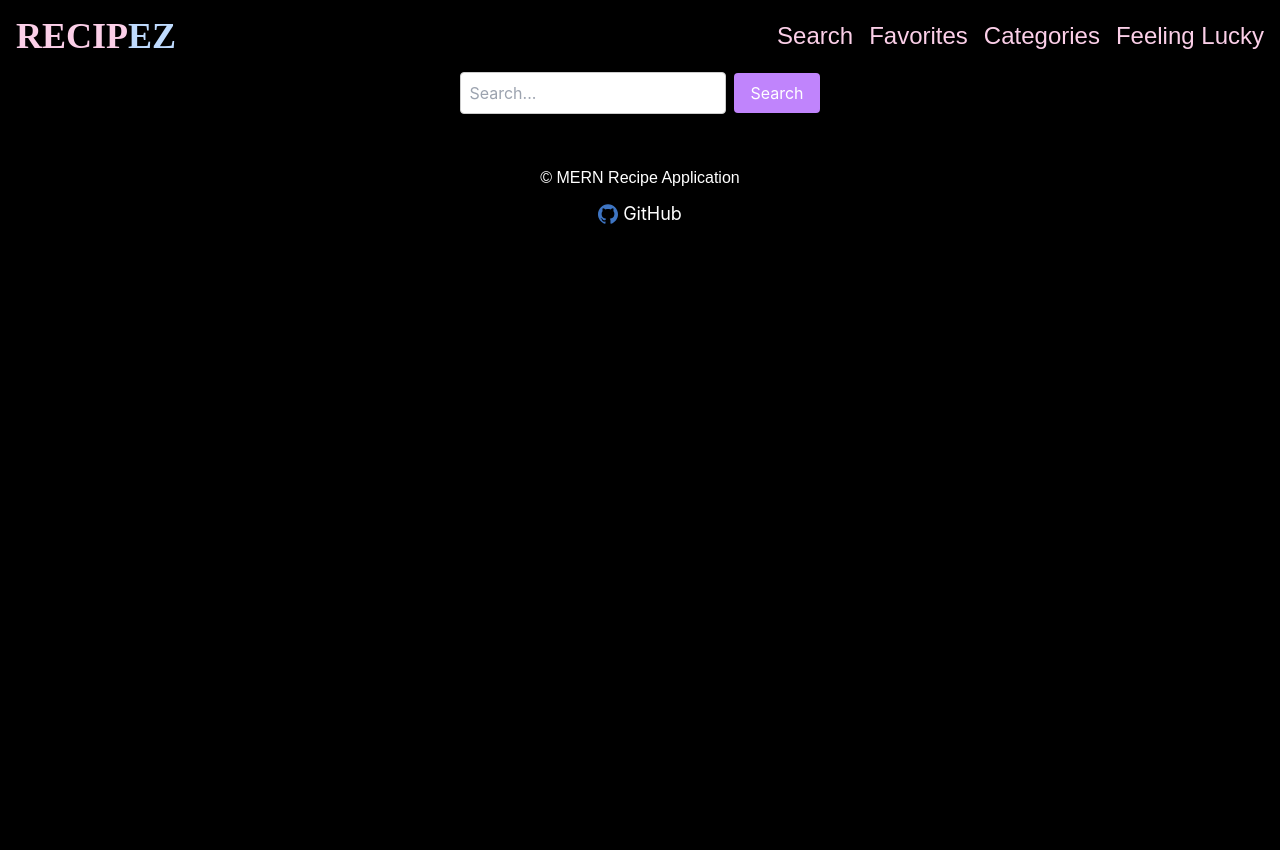
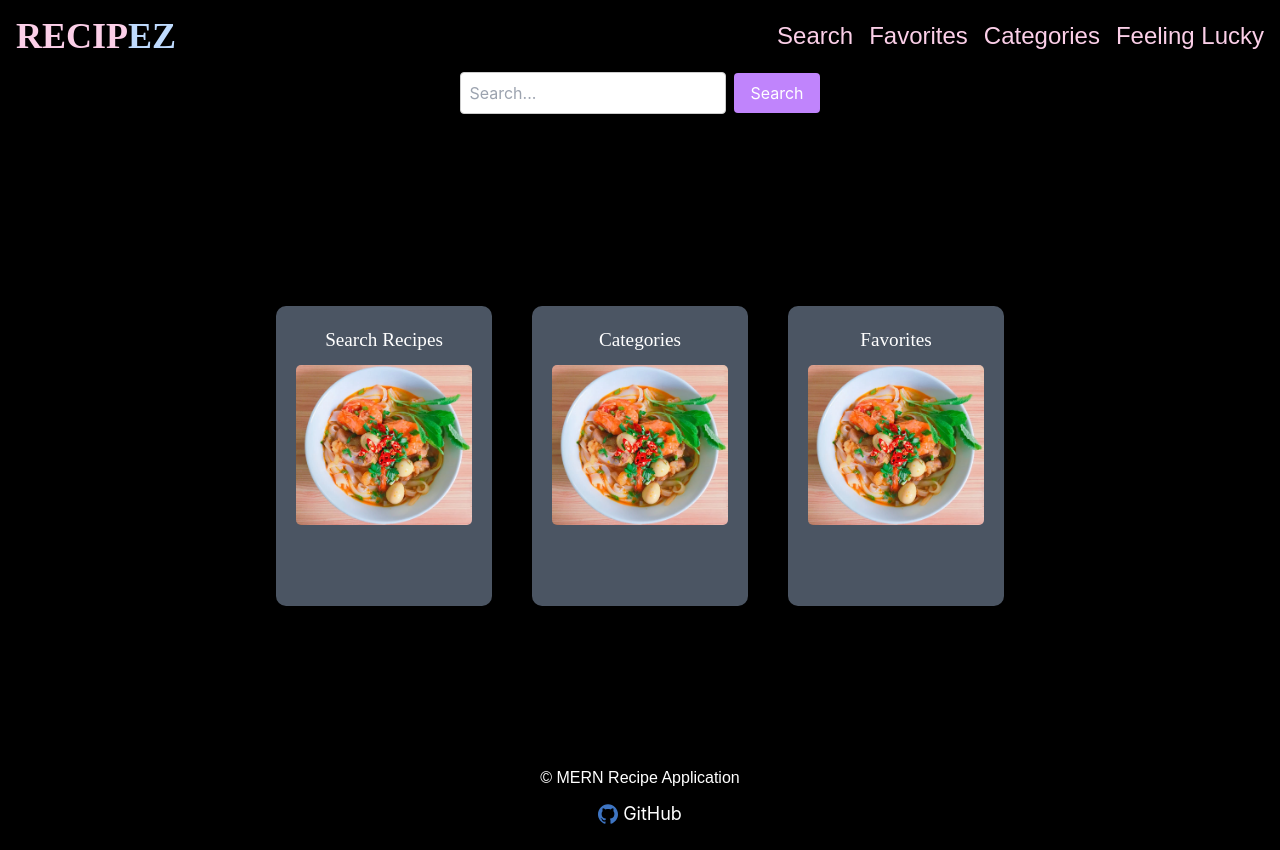
Before and after one commit to tjsiv/P2MSA-RecipEZ, a React (Create React App) app in the folder client/: page / in a window 1280 px wide. Before the commit the page ends 800 px from the top, so only its background shows below. Built offline with nearby package versions, Linux system fonts and the light colour scheme.

Commit message:
pushing HomeCards branch

```diff
--- a/client/src/App.js
+++ b/client/src/App.js
@@ -2,13 +2,10 @@ import React, { Component } from "react";
 import Footer from "./components/Footer";
 import SearchBar from "./components/SearchBar";
 import Navbar from "./components/Navbar";
-import RecipeCard from "./components/RecipeCard";
+import HomeCards from "./components/HomeCards";
 
 const App = () => {
   const handleSearch = (query) => {
-    console.log("Searching for:", query);
-    // Perform search or API call here
-    // www.themealdb.com/api/json/v1/1/search.php?s=
   };
 //***************************************************************************************************************************************************************** */
   // const [user, setUser] = useState(null); // State to hold logged-in user data
@@ -54,6 +51,7 @@ const App = () => {
         <p>{/* {this.state.apiResponse} */}</p>
         <Navbar />
         <SearchBar onSearch={handleSearch} />
+        <HomeCards/>
         <Footer />
       </header>
     </div>
--- /dev/null
+++ b/client/src/components/HomeCards.jsx
@@ -0,0 +1,26 @@
+import React from "react";
+import "../index.css";
+import TestImage from "../assets/pexels-Test-food-image-699953.webp"
+
+const HomeCards = () => {
+  return (
+    <div className="HomeCard-container">
+      <div className="card-container">
+        <div className="card">
+          <h2>Search Recipes</h2>
+          <img src={TestImage} alt="Image for Card 1" />
+        </div>
+        <div className="card">
+          <h2>Categories</h2>
+          <img src={TestImage} alt="Image for Card 2" />
+        </div>
+        <div className="card">
+          <h2>Favorites</h2>
+          <img src={TestImage} alt="Image for Card 3" />
+        </div>
+      </div>
+    </div>
+  );
+};
+
+export default HomeCards;
--- a/client/src/index.css
+++ b/client/src/index.css
@@ -8,6 +8,7 @@
 *{
   color: white;
 }
+
 
 h1, h2, h3, h4, h5, h6{
   font-family: 'Architects Daughter', cursive;
@@ -32,6 +33,7 @@ code {
     monospace;
 }
 
+/* Footer start */
 .footer {
   background-color: black;
   padding: 20px;
@@ -63,3 +65,73 @@ code {
   width: 20px;
   height: 20px;
 }
+/* Footer end*/
+
+/* HomeCard Styling start */
+.HomeCard-container {
+  display: flex;
+  justify-content: center;
+  align-items: center;
+  height: 75vh;
+  background-color: black;
+}
+
+.card-container {
+  display: flex;
+  justify-content: space-around;
+  width: 60%;
+  max-width: 900px; /* Set a max-width to limit stretching */
+  height: 40vh;
+  background-color: black;
+}
+
+.card {
+  background-color: rgb(75, 85, 99);
+  border-radius: 10px;
+  box-shadow: 0 4px 8px rgba(0, 0, 0, 0.1);
+  width: 250px;
+  height: 300px;
+  padding: 20px;
+  margin: 20px;
+  text-align: center;
+  color: black;
+  transition: transform 0.3s;
+  display: flex;
+  flex-direction: column;
+}
+
+.card:hover {
+  transform: translateY(-10px);
+  cursor: pointer;
+}
+
+.card:not(:last-child) {
+  margin-right: 20px;
+}
+
+.card h2 {
+  margin-bottom: 10px;
+  font-size: larger;
+}
+
+.card img {
+  max-width: 100%;
+  border-radius: 5px;
+  margin-bottom: 10px;
+  align-self: center;
+}
+
+/* Responsive Layout */
+@media (max-width: 768px) {
+  .card-container {
+    flex-direction: column;
+    align-items: center;
+  }
+
+  .card {
+    width: 100%;
+    height: auto;
+    margin-bottom: 20px;
+  }
+}
+/* HomeCard Styling end */
```
Also changed, not shown: client/src/assets/pexels-Test-food-image-699953.webp (added).
